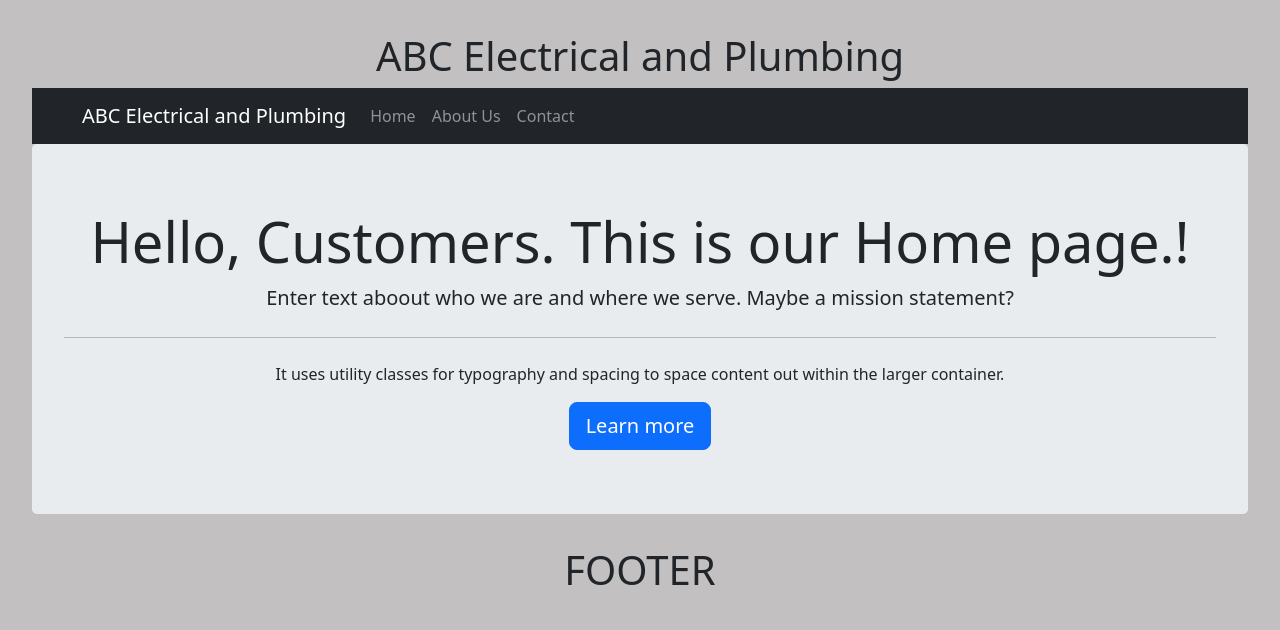
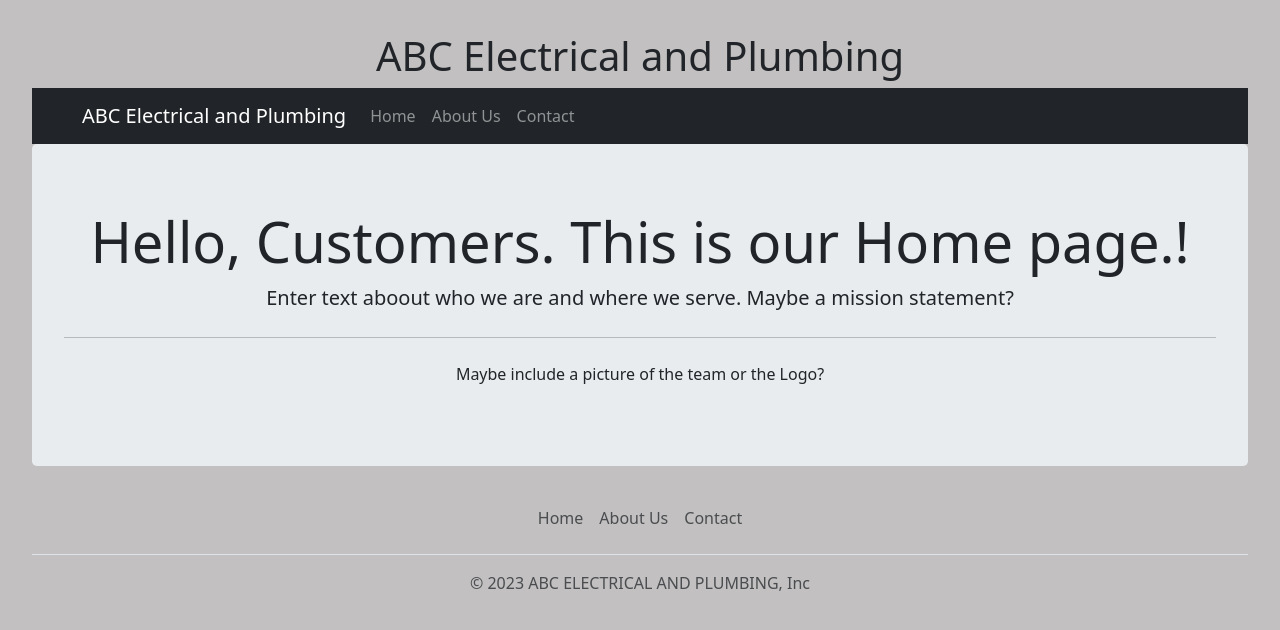
Before and after one commit to mitchalejo94/plumber_project, a React (Vite) app: page / in a window 1280 px wide. Shown: the top 630 px of the page. Built offline with nearby package versions, Linux system fonts and the light colour scheme.

Commit message:
Feat:Added styling and functionality to footer

```diff
--- a/src/components/contact/Contact.jsx
+++ b/src/components/contact/Contact.jsx
@@ -2,7 +2,7 @@ import "./contact.css";
 const Contact = () => {
   return (
     <div id="footer">
-      <h1 id="">contact page</h1>
+      <h1 id="">Contact Page</h1>
     </div>
   );
 };
--- a/src/components/footer/Footer.css
+++ b/src/components/footer/Footer.css
@@ -5,3 +5,7 @@
 .footer {
   border: solid black;
 } */
+
+.nav-item {
+  color: aliceblue;
+}
--- a/src/components/footer/Footer.jsx
+++ b/src/components/footer/Footer.jsx
@@ -1,8 +1,29 @@
 import "./Footer.css";
 const Footer = () => {
   return (
-    <div id="footer">
-      <h1 id="">FOOTER</h1>
+    <div>
+      <footer>
+        <ul className="nav justify-content-center border-bottom pb-3 mb-3">
+          <li className="nav-item">
+            <a href="/" className="nav-link px-2 text-muted">
+              Home
+            </a>
+          </li>
+          <li className="nav-item">
+            <a href="/about" className="nav-link px-2 text-muted">
+              About Us
+            </a>
+          </li>
+          <li className="nav-item">
+            <a href="contact" className="nav-link px-2 text-muted">
+              Contact
+            </a>
+          </li>
+        </ul>
+        <p className="text-center text-muted">
+          © 2023 ABC ELECTRICAL AND PLUMBING, Inc
+        </p>
+      </footer>
     </div>
   );
 };
--- a/src/components/home/Home.jsx
+++ b/src/components/home/Home.jsx
@@ -3,20 +3,14 @@ import "./home.css";
 const Home = () => {
   return (
     <div>
-      <div class="jumbotron">
-        <h1 class="display-4">Hello, Customers. This is our Home page.!</h1>
-        <p class="lead">
+      <div className="jumbotron">
+        <h1 className="display-4">Hello, Customers. This is our Home page.!</h1>
+        <p className="lead">
           Enter text aboout who we are and where we serve. Maybe a mission
           statement?
         </p>
-        <hr class="my-4" />
-        <p>
-          It uses utility classes for typography and spacing to space content
-          out within the larger container.
-        </p>
-        <a class="btn btn-primary btn-lg" href="#" role="button">
-          Learn more
-        </a>
+        <hr className="my-4" />
+        <p>Maybe include a picture of the team or the Logo?</p>
       </div>
     </div>
   );
```
